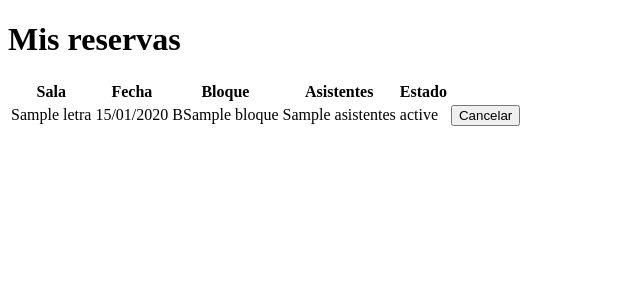
After one commit to raulandres24/proyecto_reservacion_salas_final, a Django app: template templates/reservas/mis_reservas.html in a window 1280 px wide. The commit adds this page. Shown: the top 300 px of the page, without its empty margins (0-640 px from the left). Run offline with Django 5.2, Linux system fonts and the light colour scheme; the template is opened without the code that fills it: most values are stand-ins (such as "Sample title", 1, 10 or a date in 2020).

Commit message:
Vistas para reservar, ver mis reservas y cancelar
Refs #9

```diff
--- a/reservas/urls.py
+++ b/reservas/urls.py
@@ -4,4 +4,7 @@ from . import views
 
 urlpatterns = [
     path("salas-libres/", views.salas_libres, name="salas_libres"),
+    path("reservar/", views.reservar, name="reservar"),
+    path("mis-reservas/", views.ver_mis_reservas, name="mis_reservas"),
+    path("cancelar/<str:reserva_id>/", views.cancelar, name="cancelar"),
 ]
--- a/templates/base.html
+++ b/templates/base.html
@@ -10,6 +10,10 @@
             {% csrf_token %}
             {{ user.nombre }} ({{ user.rol }})
             <button type="submit">Cerrar sesión</button>
+                    <nav>
+            <a href="{% url 'salas_libres' %}">Salas libres</a>
+            <a href="{% url 'mis_reservas' %}">Mis reservas</a>
+        </nav>
         </form>
     {% endif %}
 <body>
--- /dev/null
+++ b/templates/reservas/mis_reservas.html
@@ -0,0 +1,29 @@
+{% extends "base.html" %}
+{% block titulo %}Mis reservas{% endblock %}
+{% block contenido %}
+    <h1>Mis reservas</h1>
+    {% if reservas %}
+        <table>
+            <tr><th>Sala</th><th>Fecha</th><th>Bloque</th><th>Asistentes</th><th>Estado</th><th></th></tr>
+            {% for reserva in reservas %}
+                <tr>
+                    <td>{{ reserva.sala.letra }}</td>
+                    <td>{{ reserva.fecha|date:"d/m/Y" }}</td>
+                    <td>B{{ reserva.bloque }}</td>
+                    <td>{{ reserva.asistentes }}</td>
+                    <td>{{ reserva.get_estado_display }}</td>
+                    <td>
+                        {% if reserva.estado == "confirmada" %}
+                            <form method="post" action="{% url 'cancelar' reserva.pk %}">
+                                {% csrf_token %}
+                                <button type="submit">Cancelar</button>
+                            </form>
+                        {% endif %}
+                    </td>
+                </tr>
+            {% endfor %}
+        </table>
+    {% else %}
+        <p>Todavía no tienes reservas.</p>
+    {% endif %}
+{% endblock %}
```
Also changed, not shown: reservas/views.py (+41 -5 lines), templates/reservas/salas_libres.html (+13 -3 lines).
